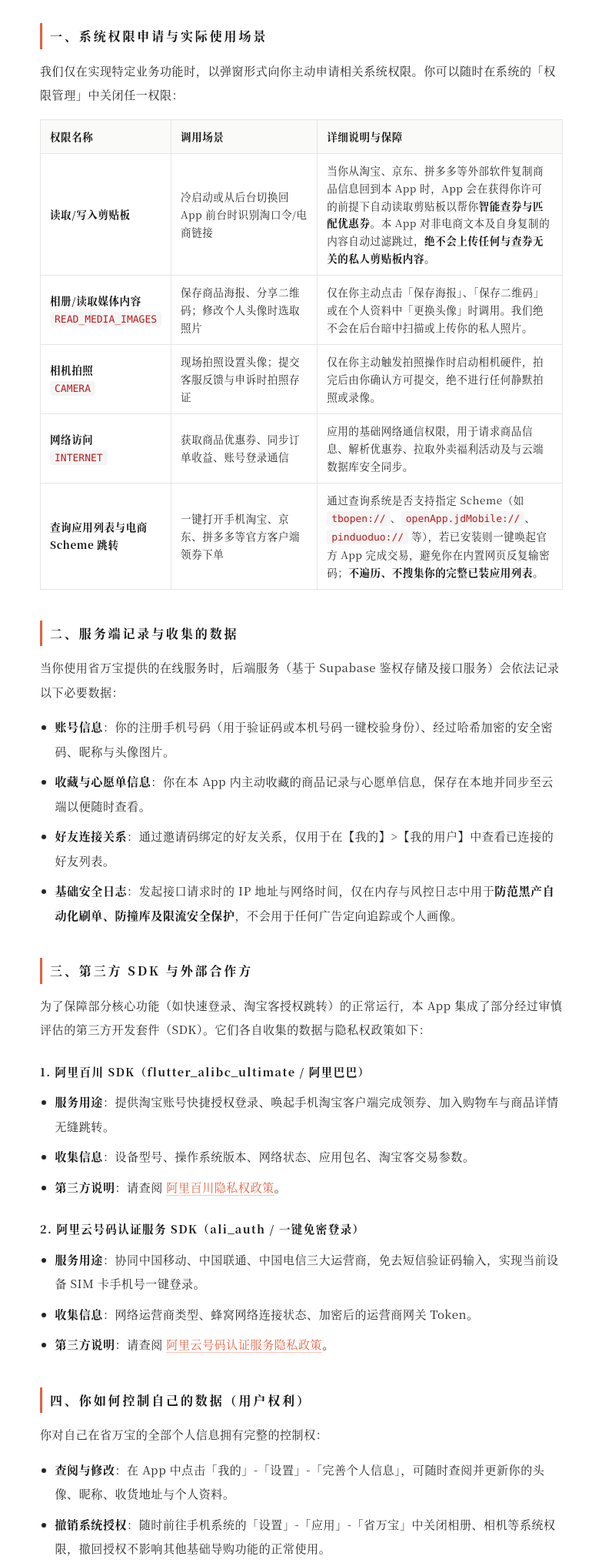
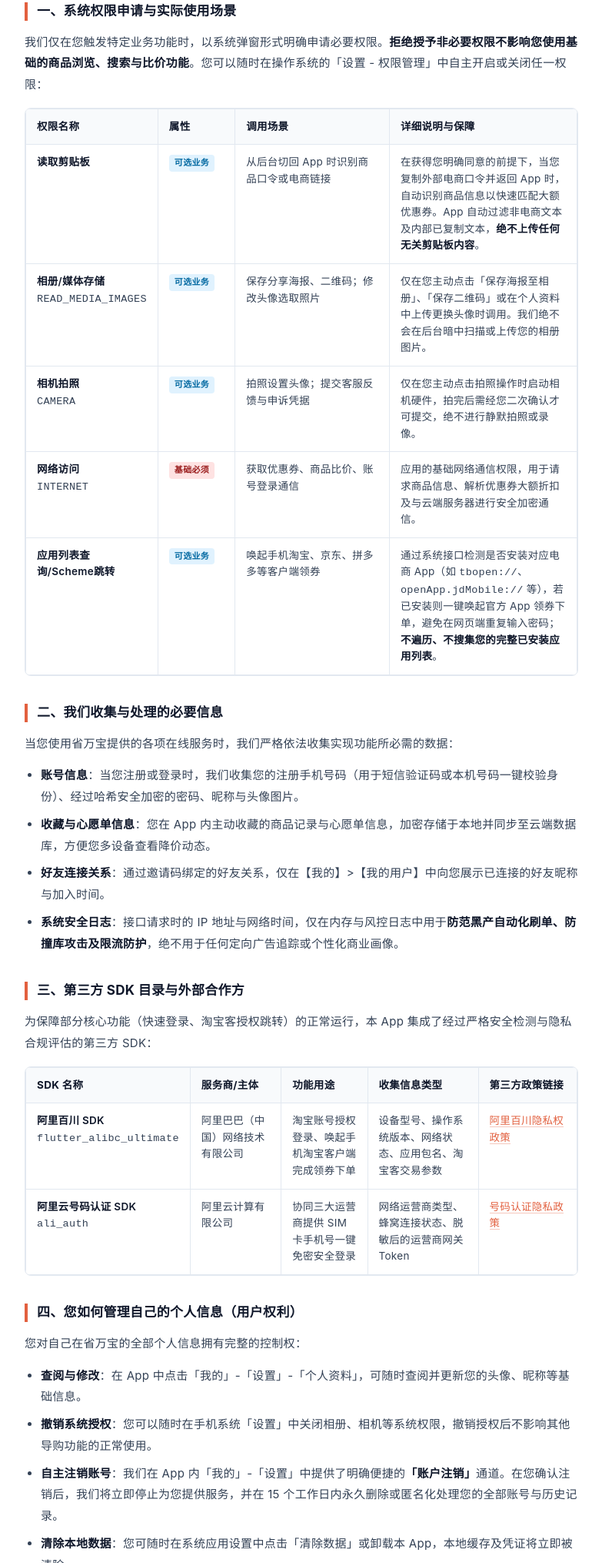
Before and after one commit to yyds-html/flutter_sqxq, a plain HTML site: page privacy.html in a window 1280 px wide. Shown: the part 378-2408 px from the top of the page at 77% size, without its empty margins (248-1031 px from the left). Drawn offline with Linux system fonts and the light colour scheme.

Commit message:
style: 优化协议排版、系统无衬线字体渲染、暗色模式适配及工信部合规规范

```diff
--- a/privacy.html
+++ b/privacy.html
@@ -3,23 +3,49 @@
 <head>
   <meta charset="UTF-8">
   <meta name="viewport" content="width=device-width, initial-scale=1.0, viewport-fit=cover">
-  <meta name="theme-color" content="#ffffff">
-  <meta name="description" content="省万宝 App 隐私政策：详细说明我们申请了哪些系统权限（剪贴板、相册、相机等）、服务端记录了什么、集成了哪些第三方 SDK（阿里百川、阿里云号码认证等），以及你如何自主管理与注销这些数据。">
+  <meta name="theme-color" content="#ffffff" media="(prefers-color-scheme: light)">
+  <meta name="theme-color" content="#121212" media="(prefers-color-scheme: dark)">
+  <meta name="description" content="省万宝 App 隐私政策：详细说明我们申请的系统权限、收集的必要信息、集成的第三方 SDK 及您如何管理与注销个人数据。">
   <title>隐私政策 · 省万宝</title>
   <style>
     :root {
       --bg: #ffffff;
-      --text-main: #262626;
-      --text-sub: #737373;
-      --heading: #171717;
+      --text-main: #334155;
+      --text-sub: #64748b;
+      --heading: #0f172a;
       --accent: #e2603f;
-      --border: #e5e5e5;
-      --code-bg: #f5f5f5;
-      --code-text: #b91c1c;
-      --table-th-bg: #fafaf9;
+      --accent-hover: #c2410c;
+      --border: #e2e8f0;
+      --table-th-bg: #f8fafc;
       --callout-bg: #fff8f5;
-      --serif: "Songti SC", "Noto Serif SC", "Noto Serif CJK SC", "STSong", "SimSun", serif;
-      --mono: ui-monospace, SFMono-Regular, Menlo, Monaco, Consolas, "Liberation Mono", monospace;
+      --callout-border: #e2603f;
+      --badge-bg: #f1f5f9;
+      --badge-text: #475569;
+      --badge-req-bg: #fee2e2;
+      --badge-req-text: #991b1b;
+      --badge-opt-bg: #e0f2fe;
+      --badge-opt-text: #0369a1;
+      --font-family: -apple-system, BlinkMacSystemFont, "Segoe UI", Roboto, "PingFang SC", "Hiragino Sans GB", "Microsoft YaHei", sans-serif;
+    }
+    @media (prefers-color-scheme: dark) {
+      :root {
+        --bg: #121212;
+        --text-main: #cbd5e1;
+        --text-sub: #94a3b8;
+        --heading: #f8fafc;
+        --accent: #f97316;
+        --accent-hover: #fb923c;
+        --border: #27272a;
+        --table-th-bg: #18181b;
+        --callout-bg: #1c1917;
+        --callout-border: #ea580c;
+        --badge-bg: #27272a;
+        --badge-text: #cbd5e1;
+        --badge-req-bg: #450a0a;
+        --badge-req-text: #fca5a5;
+        --badge-opt-bg: #082f49;
+        --badge-opt-text: #7dd3fc;
+      }
     }
     * { box-sizing: border-box; }
     html, body {
@@ -28,74 +54,63 @@
       color: var(--text-main);
     }
     body {
-      font-family: var(--serif);
+      font-family: var(--font-family);
       font-size: 15px;
-      line-height: 2.1;
-      letter-spacing: .04em;
+      line-height: 1.85;
+      letter-spacing: .02em;
       padding:
-        calc(48px + env(safe-area-inset-top))
-        calc(22px + env(safe-area-inset-right))
-        calc(64px + env(safe-area-inset-bottom))
-        calc(22px + env(safe-area-inset-left));
+        calc(32px + env(safe-area-inset-top))
+        calc(20px + env(safe-area-inset-right))
+        calc(48px + env(safe-area-inset-bottom))
+        calc(20px + env(safe-area-inset-left));
       -webkit-text-size-adjust: 100%;
     }
     main {
-      max-width: 680px;
+      max-width: 720px;
       margin: 0 auto;
     }
     h1 {
-      font-size: 24px;
-      font-weight: 700;
-      letter-spacing: .24em;
+      font-size: 26px;
+      font-weight: 800;
       color: var(--heading);
-      margin: 0 0 8px;
+      margin: 0 0 10px;
+      letter-spacing: .04em;
     }
     .updated {
-      font-size: 12.5px;
+      font-size: 13px;
       color: var(--text-sub);
-      letter-spacing: .16em;
-      margin: 0 0 36px;
+      margin: 0 0 28px;
     }
     h2 {
-      font-size: 16px;
+      font-size: 17px;
       font-weight: 700;
-      letter-spacing: .18em;
       color: var(--heading);
-      margin: 40px 0 12px;
-      border-left: 3px solid var(--accent);
-      padding-left: 10px;
+      margin: 36px 0 14px;
+      border-left: 4px solid var(--accent);
+      padding-left: 12px;
+      line-height: 1.4;
     }
     h3 {
-      font-size: 14.5px;
+      font-size: 15px;
       font-weight: 700;
-      letter-spacing: .1em;
       color: var(--heading);
-      margin: 24px 0 8px;
+      margin: 22px 0 10px;
     }
     p {
       margin: 0 0 14px;
       color: var(--text-main);
     }
-    ul {
+    ul, ol {
       margin: 0 0 16px;
-      padding-left: 1.3em;
+      padding-left: 1.4em;
       color: var(--text-main);
     }
     li {
       margin-bottom: 8px;
     }
-    code {
-      font-family: var(--mono);
-      font-size: 13px;
-      letter-spacing: 0;
-      background: var(--code-bg);
-      border-radius: 4px;
-      padding: 2px 6px;
-      color: var(--code-text);
-    }
     strong {
       color: var(--heading);
-      font-weight: 700;
+      font-weight: 600;
     }
     a {
       color: var(--accent);
@@ -104,139 +119,202 @@
       transition: all .2s ease;
     }
     a:hover {
-      color: #c2410c;
-      border-color: #c2410c;
+      color: var(--accent-hover);
+      border-color: var(--accent-hover);
+    }
+    .callout {
+      background: var(--callout-bg);
+      border-left: 4px solid var(--callout-border);
+      padding: 14px 18px;
+      margin: 20px 0;
+      border-radius: 0 8px 8px 0;
+      font-size: 14px;
+      line-height: 1.7;
+    }
+    .table-container {
+      width: 100%;
+      overflow-x: auto;
+      -webkit-overflow-scrolling: touch;
+      margin: 16px 0 24px;
+      border: 1px solid var(--border);
+      border-radius: 8px;
     }
     table {
       width: 100%;
+      min-width: 540px;
       border-collapse: collapse;
-      margin: 16px 0 24px;
       font-size: 13.5px;
-      line-height: 1.7;
+      line-height: 1.6;
     }
     th, td {
       border: 1px solid var(--border);
-      padding: 10px 12px;
+      padding: 12px 14px;
       text-align: left;
+      vertical-align: top;
     }
     th {
       background: var(--table-th-bg);
       color: var(--heading);
       font-weight: 700;
+      white-space: nowrap;
     }
-    td {
-      color: var(--text-main);
+    .badge {
+      display: inline-block;
+      padding: 2px 7px;
+      font-size: 11px;
+      font-weight: 600;
+      border-radius: 4px;
+      background: var(--badge-bg);
+      color: var(--badge-text);
+      white-space: nowrap;
+    }
+    .badge-opt {
+      background: var(--badge-opt-bg);
+      color: var(--badge-opt-text);
+    }
+    .badge-req {
+      background: var(--badge-req-bg);
+      color: var(--badge-req-text);
     }
     hr {
       border: 0;
       border-top: 1px solid var(--border);
-      margin: 44px 0 28px;
+      margin: 40px 0 24px;
     }
-    .callout {
-      background: var(--callout-bg);
-      border-left: 3px solid var(--accent);
-      padding: 12px 16px;
-      margin: 18px 0;
-      border-radius: 0 6px 6px 0;
+    .footer-meta {
+      font-size: 13px;
+      color: var(--text-sub);
+      text-align: center;
+      margin-top: 36px;
+      padding-top: 20px;
+      border-top: 1px solid var(--border);
     }
   </style>
 </head>
 <body>
 <main>
   <h1>隐私政策</h1>
-  <p class="updated">版本生效与更新日期：2026 年 10 月 27 日</p>
+  <p class="updated">版本生效与更新日期：2026 年 10 月 29 日</p>
 
-  <p><strong>「省万宝」</strong>（以下简称“本 App”或“我们”）是一款专为用户寻找全网电商大额优惠券、导购比价与生活省钱福利的移动工具助手。我们深知个人隐私与数据安全对你的重要性，坚持遵循<strong>「权责一致、目的明确、选择同意、最少必要、公开透明」</strong>的原则保护你的个人信息。</p>
+  <p><strong>「省万宝」</strong>（以下简称“本 App”或“我们”）是一款专为用户寻找全网电商优质商品大额优惠券、折扣比价与生活省钱福利的移动工具助手。我们深知个人隐私与数据安全对您的重要性，严格遵循<strong>「权责一致、目的明确、选择同意、最少必要、公开透明」</strong>的法定原则保护您的个人信息。</p>
 
   <div class="callout">
-    <p style="margin:0;">本说明不玩文字游戏，老老实实向你交代本 App <strong>读取了哪些手机内容、为什么申请相关权限、接入了哪些 SDK</strong>，以及你如何随时撤回授权或注销删除。</p>
+    <p style="margin:0;"><strong>【特别提示】</strong>本政策向您详细说明本 App <strong>读取了哪些手机内容、申请系统权限的触发时机、集成了哪些第三方 SDK</strong>，以及您如何自主管理授权或随时注销账户。在使用本产品前，请您务必审慎阅读并充分理解本政策。</p>
   </div>
 
   <h2>一、系统权限申请与实际使用场景</h2>
-  <p>我们仅在实现特定业务功能时，以弹窗形式向你主动申请相关系统权限。你可以随时在系统的「权限管理」中关闭任一权限：</p>
+  <p>我们仅在您触发特定业务功能时，以系统弹窗形式明确申请必要权限。<strong>拒绝授予非必要权限不影响您使用基础的商品浏览、搜索与比价功能</strong>。您可以随时在操作系统的「设置 - 权限管理」中自主开启或关闭任一权限：</p>
 
+  <div class="table-container">
     <table>
       <thead>
         <tr>
-        <th style="width: 24%;">权限名称</th>
+          <th style="width: 20%;">权限名称</th>
+          <th style="width: 14%;">属性</th>
           <th style="width: 28%;">调用场景</th>
           <th>详细说明与保障</th>
         </tr>
       </thead>
       <tbody>
         <tr>
-        <td><strong>读取/写入剪贴板</strong></td>
-        <td>冷启动或从后台切换回 App 前台时识别淘口令/电商链接</td>
-        <td>当你从淘宝、京东、拼多多等外部软件复制商品信息回到本 App 时，App 会在获得你许可的前提下自动读取剪贴板以帮你<strong>智能查券与匹配优惠券</strong>。本 App 对非电商文本及自身复制的内容自动过滤跳过，<strong>绝不会上传任何与查券无关的私人剪贴板内容</strong>。</td>
+          <td><strong>读取剪贴板</strong></td>
+          <td><span class="badge badge-opt">可选业务</span></td>
+          <td>从后台切回 App 时识别商品口令或电商链接</td>
+          <td>在获得您明确同意的前提下，当您复制外部电商口令并返回 App 时，自动识别商品信息以快速匹配大额优惠券。App 自动过滤非电商文本及内部已复制文本，<strong>绝不上传任何无关剪贴板内容</strong>。</td>
         </tr>
         <tr>
-        <td><strong>相册/读取媒体内容</strong><br><code>READ_MEDIA_IMAGES</code></td>
-        <td>保存商品海报、分享二维码；修改个人头像时选取照片</td>
-        <td>仅在你主动点击「保存海报」、「保存二维码」或在个人资料中「更换头像」时调用。我们绝不会在后台暗中扫描或上传你的私人照片。</td>
+          <td><strong>相册/媒体存储</strong><br><code>READ_MEDIA_IMAGES</code></td>
+          <td><span class="badge badge-opt">可选业务</span></td>
+          <td>保存分享海报、二维码；修改头像选取照片</td>
+          <td>仅在您主动点击「保存海报至相册」、「保存二维码」或在个人资料中上传更换头像时调用。我们绝不会在后台暗中扫描或上传您的相册图片。</td>
         </tr>
         <tr>
           <td><strong>相机拍照</strong><br><code>CAMERA</code></td>
-        <td>现场拍照设置头像；提交客服反馈与申诉时拍照存证</td>
-        <td>仅在你主动触发拍照操作时启动相机硬件，拍完后由你确认方可提交，绝不进行任何静默拍照或录像。</td>
+          <td><span class="badge badge-opt">可选业务</span></td>
+          <td>拍照设置头像；提交客服反馈与申诉凭据</td>
+          <td>仅在您主动点击拍照操作时启动相机硬件，拍完后需经您二次确认才可提交，绝不进行静默拍照或录像。</td>
         </tr>
         <tr>
           <td><strong>网络访问</strong><br><code>INTERNET</code></td>
-        <td>获取商品优惠券、同步订单收益、账号登录通信</td>
-        <td>应用的基础网络通信权限，用于请求商品信息、解析优惠券、拉取外卖福利活动及与云端数据库安全同步。</td>
+          <td><span class="badge badge-req">基础必须</span></td>
+          <td>获取优惠券、商品比价、账号登录通信</td>
+          <td>应用的基础网络通信权限，用于请求商品信息、解析优惠券大额折扣及与云端服务器进行安全加密通信。</td>
         </tr>
         <tr>
-        <td><strong>查询应用列表与电商 Scheme 跳转</strong></td>
-        <td>一键打开手机淘宝、京东、拼多多等官方客户端领券下单</td>
-        <td>通过查询系统是否支持指定 Scheme（如 <code>tbopen://</code>、<code>openApp.jdMobile://</code>、<code>pinduoduo://</code> 等），若已安装则一键唤起官方 App 完成交易，避免你在内置网页反复输密码；<strong>不遍历、不搜集你的完整已装应用列表</strong>。</td>
+          <td><strong>应用列表查询/Scheme跳转</strong></td>
+          <td><span class="badge badge-opt">可选业务</span></td>
+          <td>唤起手机淘宝、京东、拼多多等客户端领券</td>
+          <td>通过系统接口检测是否安装对应电商 App（如 <code>tbopen://</code>、<code>openApp.jdMobile://</code> 等），若已安装则一键唤起官方 App 领券下单，避免在网页端重复输入密码；<strong>不遍历、不搜集您的完整已安装应用列表</strong>。</td>
         </tr>
       </tbody>
     </table>
+  </div>
 
-  <h2>二、服务端记录与收集的数据</h2>
-  <p>当你使用省万宝提供的在线服务时，后端服务（基于 Supabase 鉴权存储及接口服务）会依法记录以下必要数据：</p>
+  <h2>二、我们收集与处理的必要信息</h2>
+  <p>当您使用省万宝提供的各项在线服务时，我们严格依法收集实现功能所必需的数据：</p>
   <ul>
-    <li><strong>账号信息</strong>：你的注册手机号码（用于验证码或本机号码一键校验身份）、经过哈希加密的安全密码、昵称与头像图片。</li>
-    <li><strong>收藏与心愿单信息</strong>：你在本 App 内主动收藏的商品记录与心愿单信息，保存在本地并同步至云端以便随时查看。</li>
-    <li><strong>好友连接关系</strong>：通过邀请码绑定的好友关系，仅用于在【我的】>【我的用户】中查看已连接的好友列表。</li>
-    <li><strong>基础安全日志</strong>：发起接口请求时的 IP 地址与网络时间，仅在内存与风控日志中用于<strong>防范黑产自动化刷单、防撞库及限流安全保护</strong>，不会用于任何广告定向追踪或个人画像。</li>
+    <li><strong>账号信息</strong>：当您注册或登录时，我们收集您的注册手机号码（用于短信验证码或本机号码一键校验身份）、经过哈希安全加密的密码、昵称与头像图片。</li>
+    <li><strong>收藏与心愿单信息</strong>：您在 App 内主动收藏的商品记录与心愿单信息，加密存储于本地并同步至云端数据库，方便您多设备查看降价动态。</li>
+    <li><strong>好友连接关系</strong>：通过邀请码绑定的好友关系，仅在【我的】>【我的用户】中向您展示已连接的好友昵称与加入时间。</li>
+    <li><strong>系统安全日志</strong>：接口请求时的 IP 地址与网络时间，仅在内存与风控日志中用于<strong>防范黑产自动化刷单、防撞库攻击及限流防护</strong>，绝不用于任何定向广告追踪或个性化商业画像。</li>
   </ul>
 
-  <h2>三、第三方 SDK 与外部合作方</h2>
-  <p>为了保障部分核心功能（如快速登录、淘宝客授权跳转）的正常运行，本 App 集成了部分经过审慎评估的第三方开发套件（SDK）。它们各自收集的数据与隐私权政策如下：</p>
+  <h2>三、第三方 SDK 目录与外部合作方</h2>
+  <p>为保障部分核心功能（快速登录、淘宝客授权跳转）的正常运行，本 App 集成了经过严格安全检测与隐私合规评估的第三方 SDK：</p>
 
-  <h3>1. 阿里百川 SDK（flutter_alibc_ultimate / 阿里巴巴）</h3>
+  <div class="table-container">
+    <table>
+      <thead>
+        <tr>
+          <th>SDK 名称</th>
+          <th>服务商/主体</th>
+          <th>功能用途</th>
+          <th>收集信息类型</th>
+          <th>第三方政策链接</th>
+        </tr>
+      </thead>
+      <tbody>
+        <tr>
+          <td><strong>阿里百川 SDK</strong><br><code>flutter_alibc_ultimate</code></td>
+          <td>阿里巴巴（中国）网络技术有限公司</td>
+          <td>淘宝账号授权登录、唤起手机淘宝客户端完成领券下单</td>
+          <td>设备型号、操作系统版本、网络状态、应用包名、淘宝客交易参数</td>
+          <td><a href="https://terms.alicdn.com/legal-agreement/terms/suit_bu1_taobao/suit_bu1_taobao201703241622_61002.html" target="_blank" rel="noopener">阿里百川隐私权政策</a></td>
+        </tr>
+        <tr>
+          <td><strong>阿里云号码认证 SDK</strong><br><code>ali_auth</code></td>
+          <td>阿里云计算有限公司</td>
+          <td>协同三大运营商提供 SIM 卡手机号一键免密安全登录</td>
+          <td>网络运营商类型、蜂窝连接状态、脱敏后的运营商网关 Token</td>
+          <td><a href="https://terms.aliyun.com/legal-agreement/terms/suit_bu1_ali_cloud/suit_bu1_ali_cloud202112211045_86198.html" target="_blank" rel="noopener">号码认证隐私政策</a></td>
+        </tr>
+      </tbody>
+    </table>
+  </div>
+
+  <h2>四、您如何管理自己的个人信息（用户权利）</h2>
+  <p>您对自己在省万宝的全部个人信息拥有完整的控制权：</p>
   <ul>
-    <li><strong>服务用途</strong>：提供淘宝账号快捷授权登录、唤起手机淘宝客户端完成领券、加入购物车与商品详情无缝跳转。</li>
-    <li><strong>收集信息</strong>：设备型号、操作系统版本、网络状态、应用包名、淘宝客交易参数。</li>
-    <li><strong>第三方说明</strong>：请查阅 <a href="https://terms.alicdn.com/legal-agreement/terms/suit_bu1_taobao/suit_bu1_taobao201703241622_61002.html" target="_blank" rel="noopener">阿里百川隐私权政策</a>。</li>
-  </ul>
-
-  <h3>2. 阿里云号码认证服务 SDK（ali_auth / 一键免密登录）</h3>
-  <ul>
-    <li><strong>服务用途</strong>：协同中国移动、中国联通、中国电信三大运营商，免去短信验证码输入，实现当前设备 SIM 卡手机号一键登录。</li>
-    <li><strong>收集信息</strong>：网络运营商类型、蜂窝网络连接状态、加密后的运营商网关 Token。</li>
-    <li><strong>第三方说明</strong>：请查阅 <a href="https://terms.aliyun.com/legal-agreement/terms/suit_bu1_ali_cloud/suit_bu1_ali_cloud202112211045_86198.html" target="_blank" rel="noopener">阿里云号码认证服务隐私政策</a>。</li>
-  </ul>
-
-  <h2>四、你如何控制自己的数据（用户权利）</h2>
-  <p>你对自己在省万宝的全部个人信息拥有完整的控制权：</p>
-  <ul>
-    <li><strong>查阅与修改</strong>：在 App 中点击「我的」-「设置」-「完善个人信息」，可随时查阅并更新你的头像、昵称、收货地址与个人资料。</li>
-    <li><strong>撤销系统授权</strong>：随时前往手机系统的「设置」-「应用」-「省万宝」中关闭相册、相机等系统权限，撤回授权不影响其他基础导购功能的正常使用。</li>
-    <li><strong>账号注销与清空</strong>：在「我的」-「设置」-「账户与安全」中，我们提供了<strong>自主注销账号</strong>入口。当你确认注销账号后，我们将停止为你提供服务，并在法定期限届满后永久删除或匿名化清退你的手机号、历史记录与绑定关系。</li>
-    <li><strong>清除本地数据</strong>：可直接在系统应用详情中点击「清除数据」或卸载本 App，本地所有缓存、足迹和凭据将一并清除。</li>
+    <li><strong>查阅与修改</strong>：在 App 中点击「我的」-「设置」-「个人资料」，可随时查阅并更新您的头像、昵称等基础信息。</li>
+    <li><strong>撤销系统授权</strong>：您可以随时在手机系统「设置」中关闭相册、相机等系统权限，撤销授权后不影响其他导购功能的正常使用。</li>
+    <li><strong>自主注销账号</strong>：我们在 App 内「我的」-「设置」中提供了明确便捷的<strong>「账户注销」</strong>通道。在您确认注销后，我们将立即停止为您提供服务，并在 15 个工作日内永久删除或匿名化处理您的全部账号与历史记录。</li>
+    <li><strong>清除本地数据</strong>：您可随时在系统应用设置中点击「清除数据」或卸载本 App，本地缓存及凭证将立即被清除。</li>
   </ul>
 
   <h2>五、未成年人保护</h2>
-  <p>本 App 的商品导购服务主要面向具备完全民事行为能力的成年网购消费者。<strong>我们不会主动要求未成年人提供个人敏感资料，也不会向未成年人推送违规消费内容。</strong>若你是未满 18 周岁的未成年人，使用本服务前应在父母或其他监护人的陪同与指导下共同阅读并取得其明确同意。</p>
+  <p>本 App 的导购服务主要面向具备完全民事行为能力的成年网购消费者。<strong>我们不会主动收集未成年人的个人信息，也不会向未成年人推送诱导消费内容。</strong>若您是未满 18 周岁的未成年人，使用本服务前应在父母或其他法定监护人的陪同指导下共同阅读并取得其明确同意。</p>
 
-  <h2>六、政策变更与联系我们</h2>
-  <p>如因业务功能迭代或法律法规要求而调整本政策，我们会在更新时重新发布并刷新本页面顶部的更新时间；涉及重大功能权责调整时，我们会在 App 启动时通过弹窗通知再次征求你的同意。</p>
-  <p>如果你对本隐私政策或个人数据处理有任何疑问、建议或投诉，可通过以下方式联系我们：</p>
+  <h2>六、政策更新与联系我们</h2>
+  <p>如因业务功能迭代或法律法规要求而调整本政策，我们会在更新时重新发布并刷新页面顶部的生效日期；涉及重大权责变动时，我们会在 App 启动时以弹窗形式重新提示并征求您的授权同意。</p>
+  <p>如果您对本隐私政策或个人信息保护有任何疑问、建议或投诉举报，可通过以下方式联系我们：</p>
   <ul>
-    <li>在 App 内点击「我的」-「设置」-「帮助与反馈」提交在线留言；</li>
-    <li>通过开发者反馈渠道与关于页面列明的官方服务支持进行联系。</li>
+    <li>在 App 内通过「我的」-「设置」-「帮助与反馈」提交在线留言；</li>
+    <li>我们承诺在验证您的用户身份后，于 <strong>15 个工作日内</strong> 予以核查并答复处理。</li>
   </ul>
+
+  <div class="footer-meta">
+    省万宝 运营团队 · 保留所有权利
+  </div>
 </main>
 </body>
 </html>
```
Also changed, not shown: terms.html (+81 -63 lines). Lines whose indentation alone changed are shown as unchanged.
